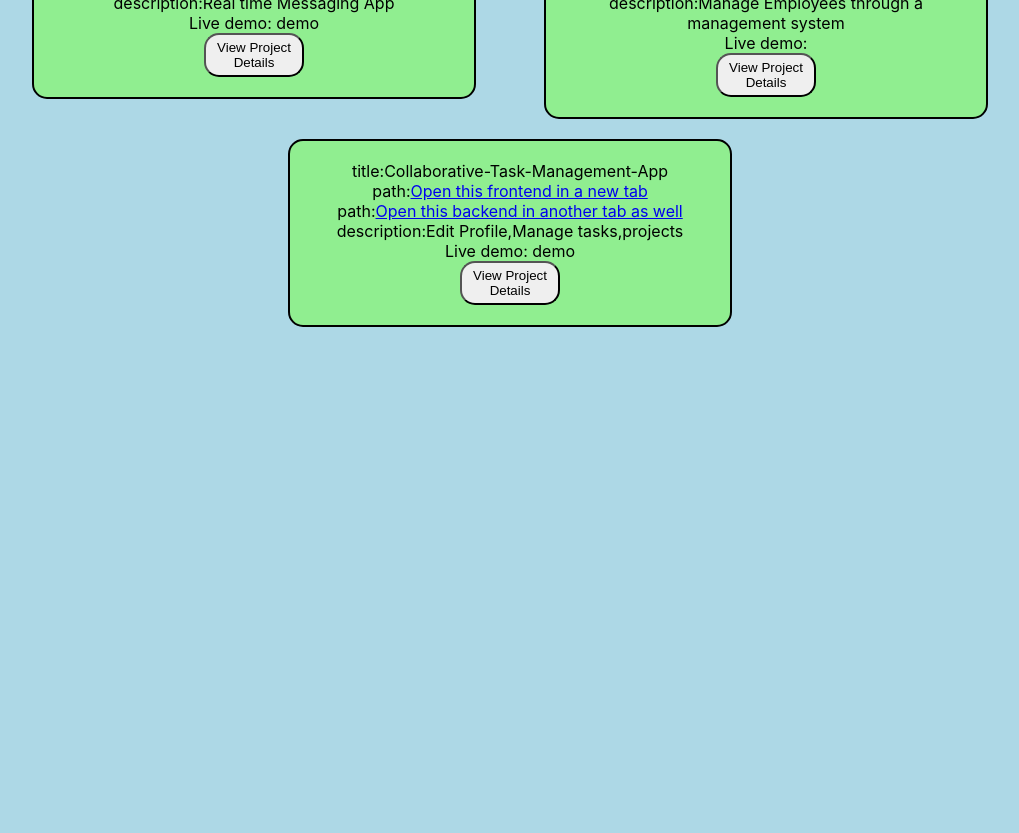
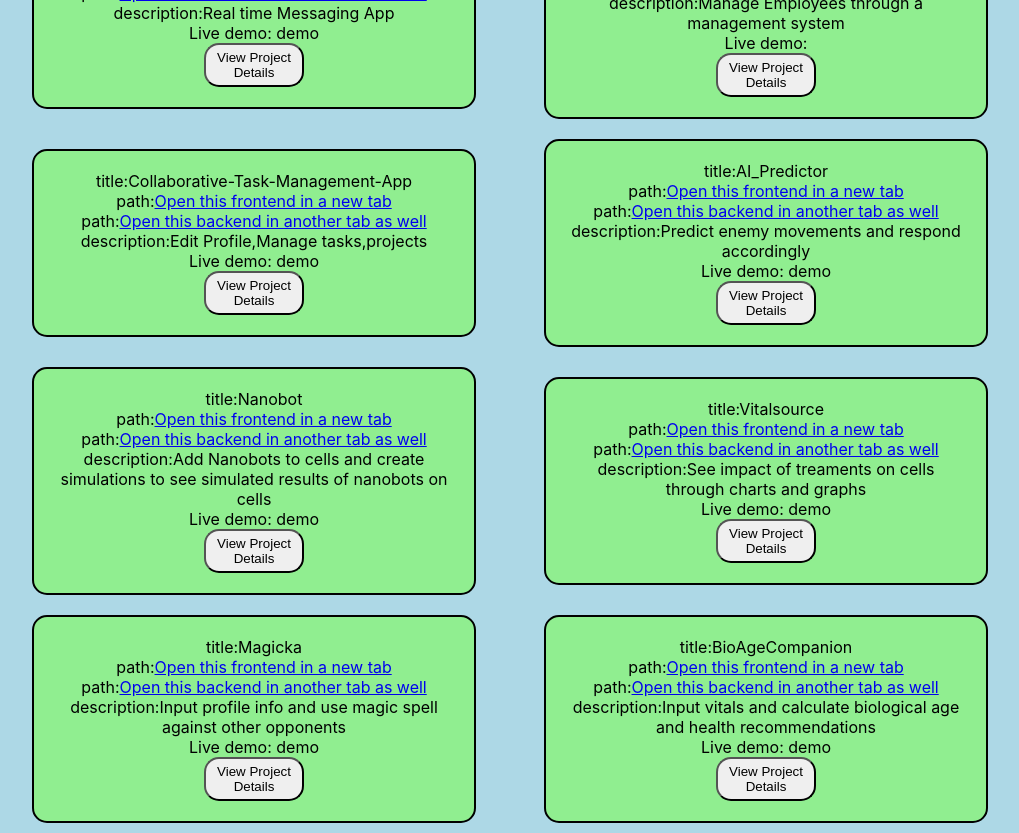
Before and after one commit to lyepez-glitch/Portfolio-Site-Frontend, a React (Vite) app: page /projects in a window 1280 px wide. Shown: the part 640-1473 px from the top of the page, without its empty margins (2-1021 px from the left). Before the commit the page ends 977 px from the top, so only its background shows below. Built offline with nearby package versions, Linux system fonts and the light colour scheme.

Commit message:
edited aipreidctor

```diff
--- a/src/Project.tsx
+++ b/src/Project.tsx
@@ -18,9 +18,19 @@ function Project(){
   const [projects,setProjects] = useState<ProjectType[]>([])
   const [projDetailsId,setProjDetailsId] = useState<string>("");
   useEffect(() => {
-    setProjects([{id:"1",title:"Messaging App",path:"https://messagingapp-deploy.onrender.com",desc:"Real time Messaging App",demo:"demo",challenges:"integrating websockets",techUsed:"Django Channels, Django",features:"send,receive, update messages in real-time",viewCode:"https://github.com/lyepez-glitch/MessagingApp",backend:""},
-    {id:"2",title:"Oracle Ecommerce App",backend:"https://ecommerce-backend-1-yn41.onrender.com",path:"https://oracle-ecommerce-k7omklaqi-lucas-projects-f61d5cb5.vercel.app",desc:"Manage Employees through a management system",demo:"",challenges:"Multiple CRUD needed",techUsed:"Springboot,Java,React,Oracle PLSQL",features:"add,update,manage employees,roles,departments",viewCode:"https://github.com/lyepez-glitch/Oracle_Ecommerce_App"},
-    {id:"3",title:"Collaborative-Task-Management-App",backend: "https://collaborative-task-management-app.onrender.com",path:"https://collaborative-task-management-app-9dtp-508wae1hc.vercel.app/",desc:"Edit Profile,Manage tasks,projects",demo:"demo",challenges:"using websockets",techUsed:"Node,React",features:"Can add,update,delete tasks and projects, edit profile",viewCode:"https://github.com/lyepez-glitch/Collaborative-Task-Management-App"}])
+    const projects = [
+      {id:"1",title:"Messaging App",frontend:"https://messagingapp-deploy.onrender.com",desc:"Real time Messaging App",demo:"demo",challenges:"integrating websockets",techUsed:"Django Channels, Django",features:"send,receive, update messages in real-time",viewCode:"https://github.com/lyepez-glitch/MessagingApp",backend:"https://messagingapp-deploy.onrender.com"},
+      {id:"2",title:"Oracle Ecommerce App",backend:"https://ecommerce-backend-1-yn41.onrender.com",frontend:"https://oracle-ecommerce-app.vercel.app",desc:"Manage Employees through a management system",demo:"",challenges:"Multiple CRUD needed",techUsed:"Springboot,Java,React,Oracle PLSQL",features:"add,update,manage employees,roles,departments",viewCode:"https://github.com/lyepez-glitch/Oracle_Ecommerce_App"},
+      {id:"3",title:"Collaborative-Task-Management-App",backend: "https://collaborative-task-management-app.onrender.com/",frontend:"https://collaborative-task-management-app-9dtp.vercel.app/",desc:"Edit Profile,Manage tasks,projects",demo:"demo",challenges:"using websockets",techUsed:"Node,React",features:"Can add,update,delete tasks and projects, edit profile",viewCode:"https://github.com/lyepez-glitch/Collaborative-Task-Management-App"},
+      {id:"4",title:"AI_Predictor",frontend: "MauyThaiAIPredictor-env.eba-hm9u8ytr.us-east-1.elasticbeanstalk.com", backend: "MauyThaiAIPredictor-env.eba-hm9u8ytr.us-east-1.elasticbeanstalk.com",desc:"Predict enemy movements and respond accordingly",demo:"demo",challenges:"Deploy with AWS, using Springboot",techUsed:"Java,HTML,Tailwind",features:"Can input a fighting move and receive a counter move response",viewCode:"https://github.com/lyepez-glitch/AI_Predictor_App"},
+      {id:"5",title:"Nanobot",frontend: "https:localhost:8080",backend: "https:localhost:8081", desc:"Add Nanobots to cells and create simulations to see simulated results of nanobots on cells",demo:"demo",challenges:"using Kubernetes",techUsed:"Node,Kubernetes",features:"Add Nanobots to cells and create simulations to see simulated results of nanobots on cells",viewCode:["https://github.com/lyepez-glitch/Nanobot_Frontend",""]},
+      {id:"6",title:"Vitalsource",frontend: "https://vitalsource-frontend.vercel.app/",backend: "https://vitalcore.onrender.com/", desc:"See impact of treaments on cells through charts and graphs",demo:"demo",challenges:"using Graphql",techUsed:"Graphql",features:"See impact of treaments on cells through charts and graphs",viewCode:["https://github.com/lyepez-glitch/VitalSource-FrontEnd","https://github.com/lyepez-glitch/VitalCore"]},
+      {id:"7",title:"Magicka",frontend: "https://magicka-frontend-auth-3d1s3mk9v-lucas-projects-f61d5cb5.vercel.app/",backend:"https://magicka-app.onrender.com",desc:"Input profile info and use magic spell against other opponents",demo:"demo",challenges:"travis",techUsed:"python",features:"Input profile info and use magic spell against other opponents",viewCode:["https://github.com/lyepez-glitch/Magicka_Frontend","https://github.com/lyepez-glitch/Magicka_app"]},
+      {id:"8",title:"BioAgeCompanion",frontend: "https://dist-lime-beta.vercel.app",backend:"https://bioage-companion.onrender.com/api/",desc:"Input vitals and calculate biological age and health recommendations",demo:"demo",challenges:"react native",techUsed:"python",features:"Input vitals and calculate biological age and health recommendations",viewCode:["https://github.com/lyepez-glitch/BioAge-Companion-"]}
+
+    ];
+
+    setProjects(projects);
     },[]);
 
   return (
@@ -33,7 +43,7 @@ function Project(){
         projects.map(proj=>
           <ul className="card">
             <li>title:{proj.title}</li>
-            <li>path:<Link to={proj.path}>Open this frontend in a new tab</Link></li>
+            <li>path:<Link to={proj.frontend}>Open this frontend in a new tab</Link></li>
             {
               proj.backend !== ""?(
                 <li>path:<Link to={proj.backend}>Open this backend in another tab as well</Link></li>
```
